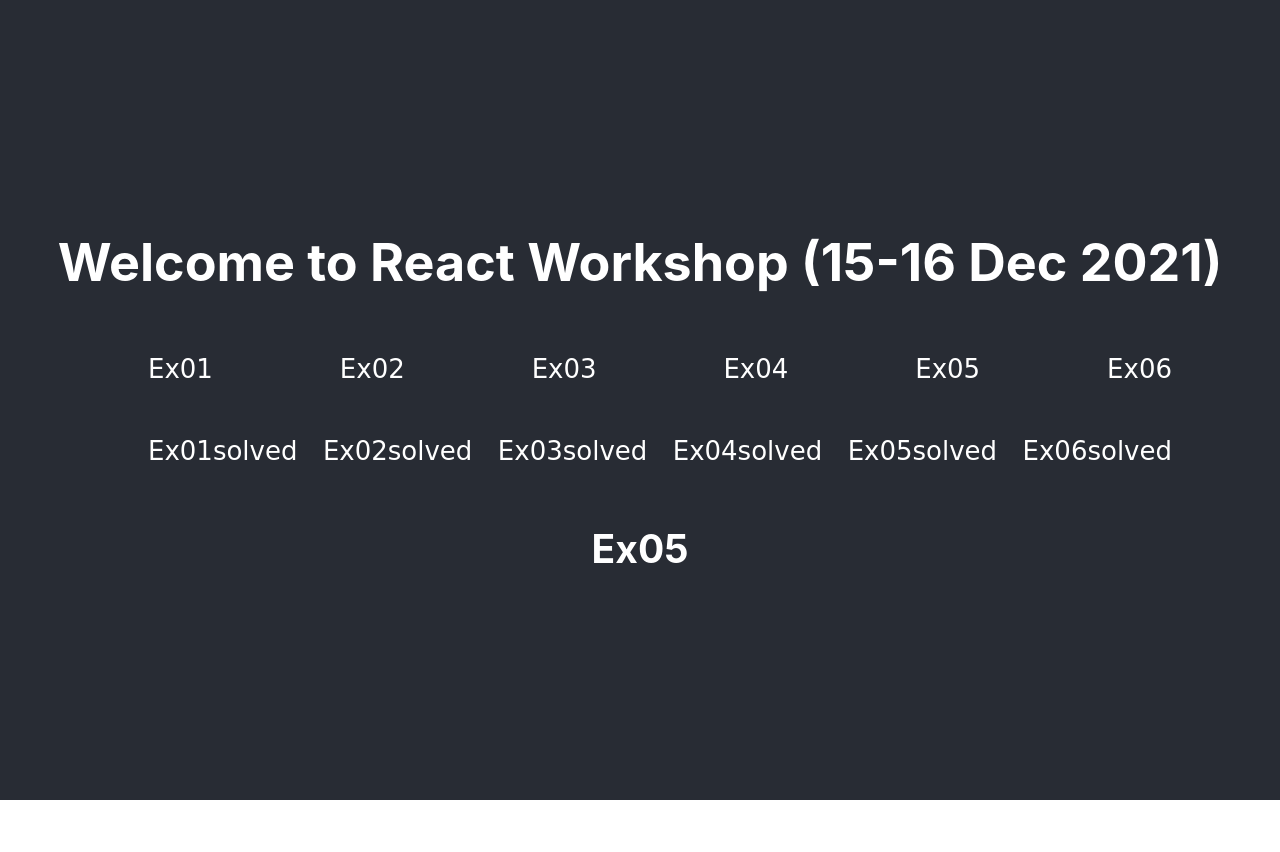
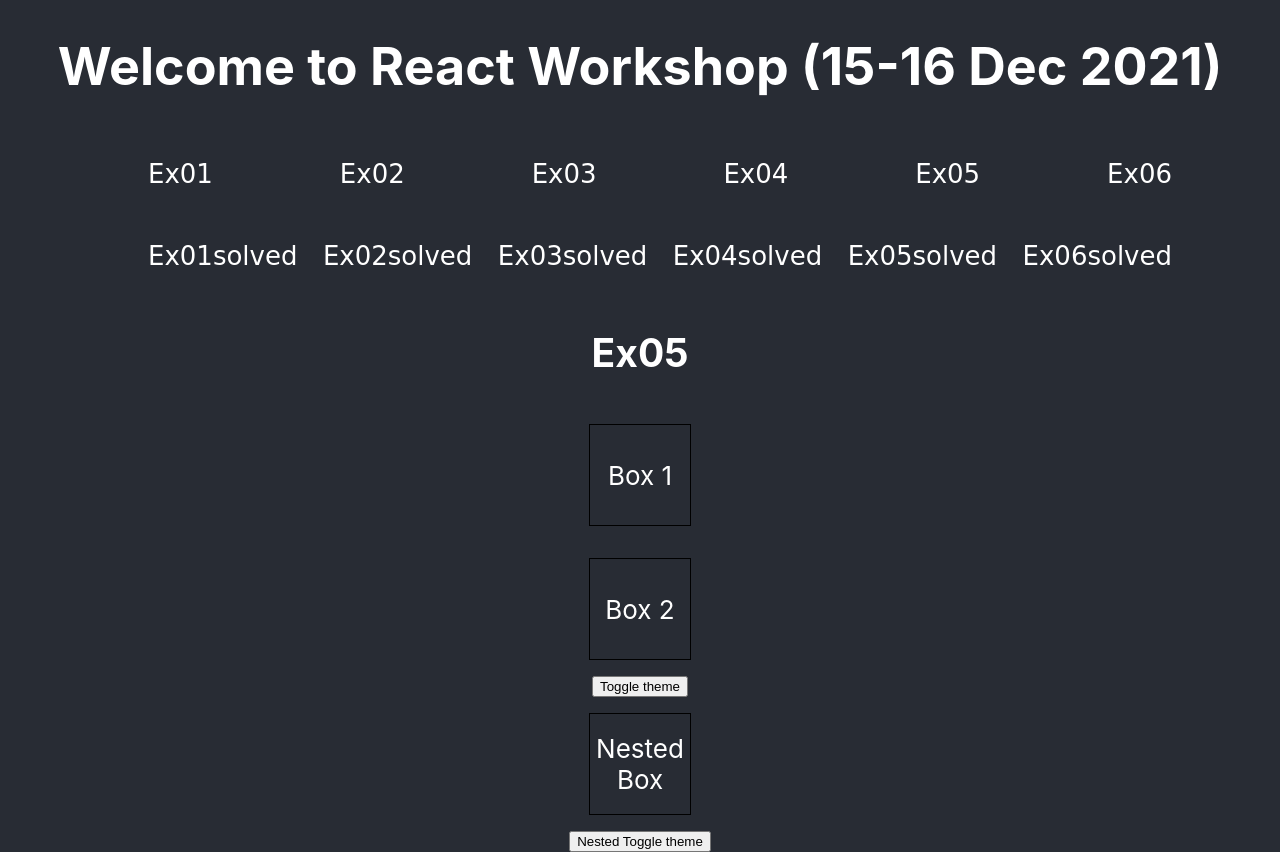
Before and after one commit to gratianmuntean/artus-react-workshop, a React (Create React App) app: page /ex05 in a window 1280 px wide. Before the commit the page ends 800 px from the top, so only its background shows below. Built offline with nearby package versions, Linux system fonts and the light colour scheme.

Commit message:
use context request with theme

```diff
--- a/src/App.css
+++ b/src/App.css
@@ -60,3 +60,13 @@
   width: 80vw;
   justify-content: space-between;
 }
+
+.styleContainer {
+  height: 100px;
+  width: 100px;
+  margin: 16px;
+  border: 1px solid black;
+  display: flex;
+  justify-content: center;
+  align-items: center;
+}
--- a/src/App.js
+++ b/src/App.js
@@ -5,6 +5,7 @@
   Route,
   Link
 } from 'react-router-dom';
+
 
 import './App.css';
 
@@ -103,6 +104,7 @@
           </header>
         </div>
       </Router>
+
   );
 }
 
--- /dev/null
+++ b/src/Context/AppContext.js
@@ -0,0 +1,21 @@
+import { createContext } from "react";
+
+const themes = {
+  light: {
+    background: "#eeeeee",
+    color: "black"
+  },
+  dark: {
+    background: "#222222",
+    color: "white"
+  }
+}
+
+const defaultContext = {
+  theme: themes.light,
+  toggleTheme: () => { },
+};
+
+const AppContext = createContext(defaultContext);
+
+export { AppContext, themes };
--- /dev/null
+++ b/src/Context/ThemeProvider.js
@@ -0,0 +1,26 @@
+import React, { useState, useContext } from 'react';
+import { AppContext, themes } from './AppContext';
+
+const ThemeProvider = ({ children }) => {
+  const appContext = useContext(AppContext);
+  const [isDarkMode, setDarkMode] = useState(false);
+  const [context, setContext] = useState(appContext);
+
+  const toggleTheme = () => {
+    setContext({ ...context, theme: isDarkMode ? themes.dark : themes.light });
+    setDarkMode(!isDarkMode);
+  };
+
+  const state = {
+    ...context,
+    toggleTheme: toggleTheme,
+  };
+
+  return (
+    <AppContext.Provider value={state}>
+      {children}
+    </AppContext.Provider>
+  );
+}
+
+export default ThemeProvider;
--- a/src/ex05/Ex05.js
+++ b/src/ex05/Ex05.js
@@ -1,10 +1,26 @@
-import React from "react";
+import React, { useContext } from "react";
+import { AppContext } from "../Context/AppContext";
+
+const NestedButton = () => {
+    return (
+        <>
+            <div className="styleContainer">Nested Box</div>
+            <button type='button'>Nested Toggle theme</button>
+        </>
+    )
+}
 
 const Ex05 = () => {
-    // use context request TBD
+    // Let's use react context in order to toggle the theme of our application
+    // Use the theme and the toggle handler in order to change the theme of our application,
+    // therefor the style of the boxes in the layout.
     return (
         <>
             <h2>Ex05</h2>
+            <div className="styleContainer">Box 1</div>
+            <div className="styleContainer">Box 2</div>
+            <button type='button'>Toggle theme</button>
+            <NestedButton />
         </>
     );
 }
--- a/src/index.js
+++ b/src/index.js
@@ -4,7 +4,12 @@
 import './index.css';
 import App from './App';
 
+import ThemeProvider from './Context/ThemeProvider';
+
+
 ReactDOM.render(
-  <App />,
+  <ThemeProvider>
+    <App />
+  </ThemeProvider>,
   document.getElementById('root')
 );
```
Lines whose indentation alone changed are shown as unchanged.
